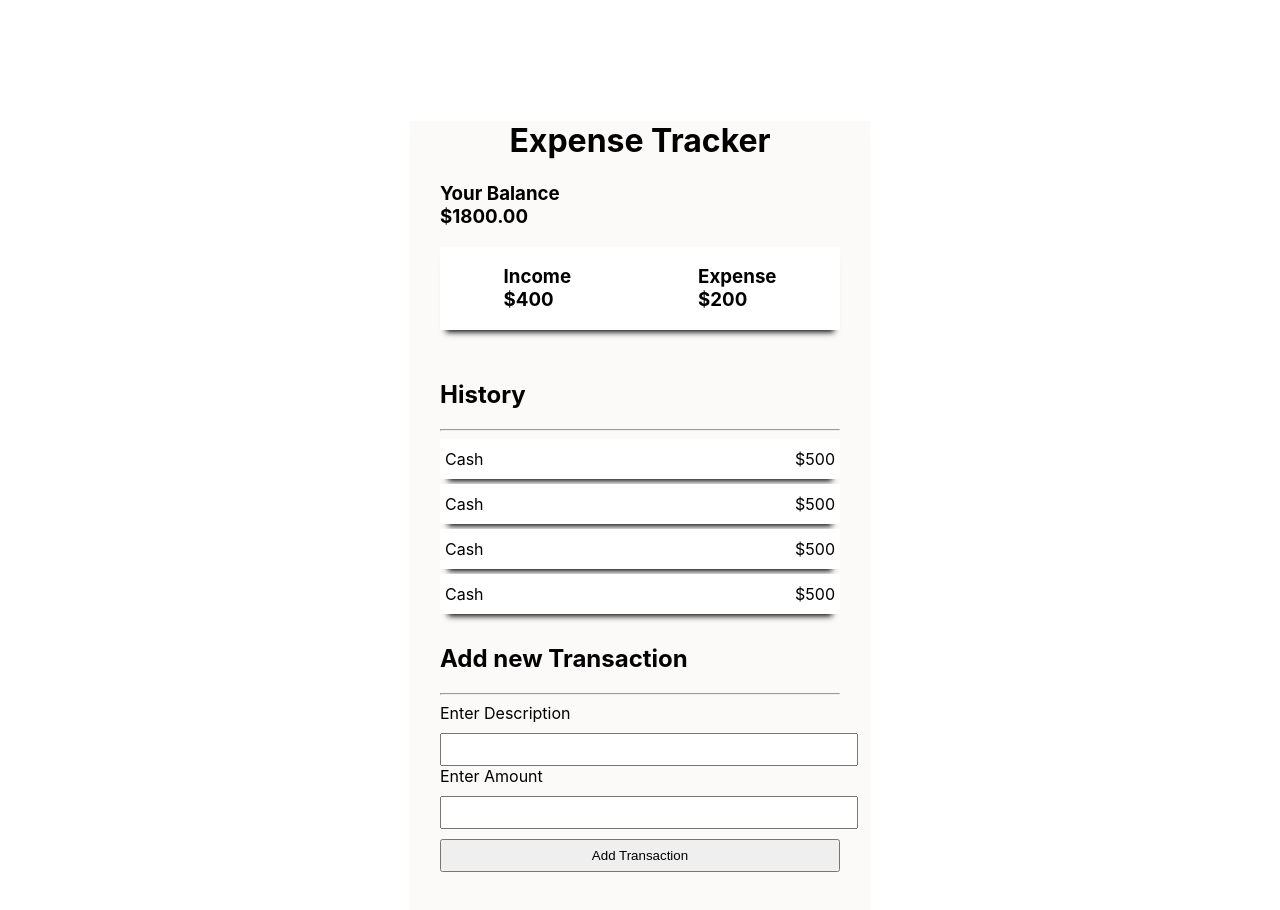
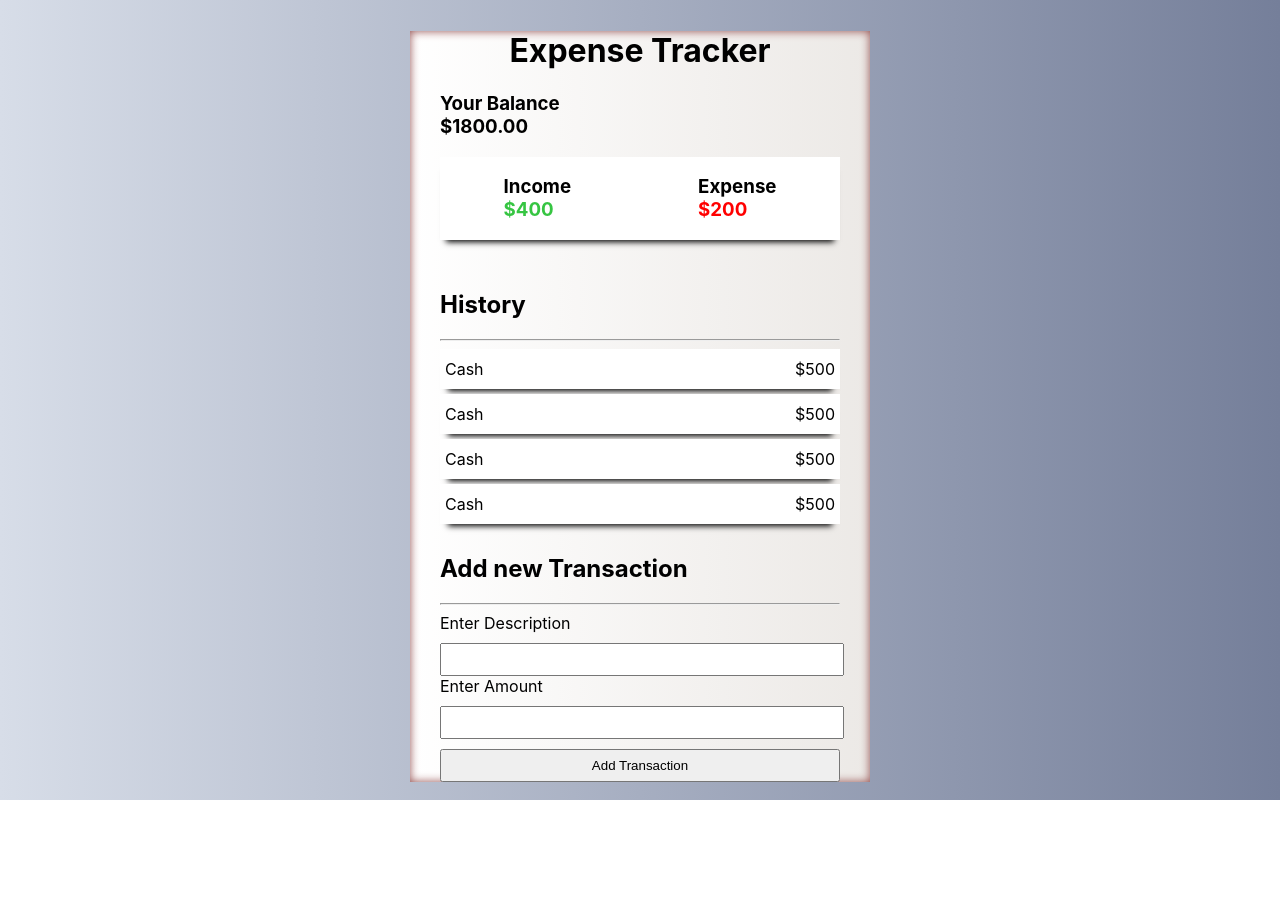
Before and after one commit to ZakirBangash/BootcampProject1ExpenseTracker, a React (Create React App) app: page / in a window 1280 px wide. Shown: the top 910 px of the page. After the commit the page ends 800 px from the top, so only its background shows below. Built offline with nearby package versions, Linux system fonts and the light colour scheme.

Commit message:
updated UI

```diff
--- a/src/App.css
+++ b/src/App.css
@@ -1,10 +1,14 @@
 .container{
+  background: #ECE9E6;  /* fallback for old browsers */
+background: -webkit-linear-gradient(to right, #FFFFFF, #ECE9E6);  /* Chrome 10-25, Safari 5.1-6 */
+background: linear-gradient(to right, #FFFFFF, #ECE9E6); /* W3C, IE 10+/ Edge, Firefox 16+, Chrome 26+, Opera 12+, Safari 7+ */
+
   position: relative;
-  top: 100px;
+  top: 10px;
   max-width: 400px;
-  min-height: 800px;
-  background-color: rgb(252, 249, 249);
-  box-shadow: 0 10px 6px -6px;
+  min-height: 400px;
+  background-color: rgb(255, 255, 255);
+  box-shadow:  inset 0 0 10px #924d4d;
   margin:0 auto;
   padding-left: 30px;
   padding-right: 30px;
@@ -17,6 +21,14 @@
   display: flex;
   justify-content: space-around;
 }
+.Expense .incomeC {
+  color: rgb(54, 197, 66)
+}
+
+.Expense .expenseC {
+  color: red;
+}
+
 .transaction{
   margin:0;
   padding:0;
@@ -40,7 +52,7 @@
 .transaction-form > input{
   width: 100%;
   margin-top: 10px;
-  padding:7px;
+  padding:7px 0;
 }
 
 
--- a/src/IncomeExpense.js
+++ b/src/IncomeExpense.js
@@ -3,8 +3,8 @@ import React from 'react'
 export const IncomeExpense = () => {
     return (
         <div className="Expense">
-            <h3>Income <br/> $400</h3>
-             <h3>Expense <br/>$200</h3>
+            <h3 >Income <br/> <span className="incomeC">$400</span></h3>
+             <h3>Expense <br/> <span className="expenseC">$200</span></h3>
         </div>
     )
 }
--- a/src/index.css
+++ b/src/index.css
@@ -5,6 +5,11 @@ body {
     sans-serif;
   -webkit-font-smoothing: antialiased;
   -moz-osx-font-smoothing: grayscale;
+  background: #757F9A;  /* fallback for old browsers */
+background: -webkit-linear-gradient(to right, #D7DDE8, #757F9A);  /* Chrome 10-25, Safari 5.1-6 */
+background: linear-gradient(to right, #D7DDE8, #757F9A); /* W3C, IE 10+/ Edge, Firefox 16+, Chrome 26+, Opera 12+, Safari 7+ */
+
+
 }
 
 code {
```
